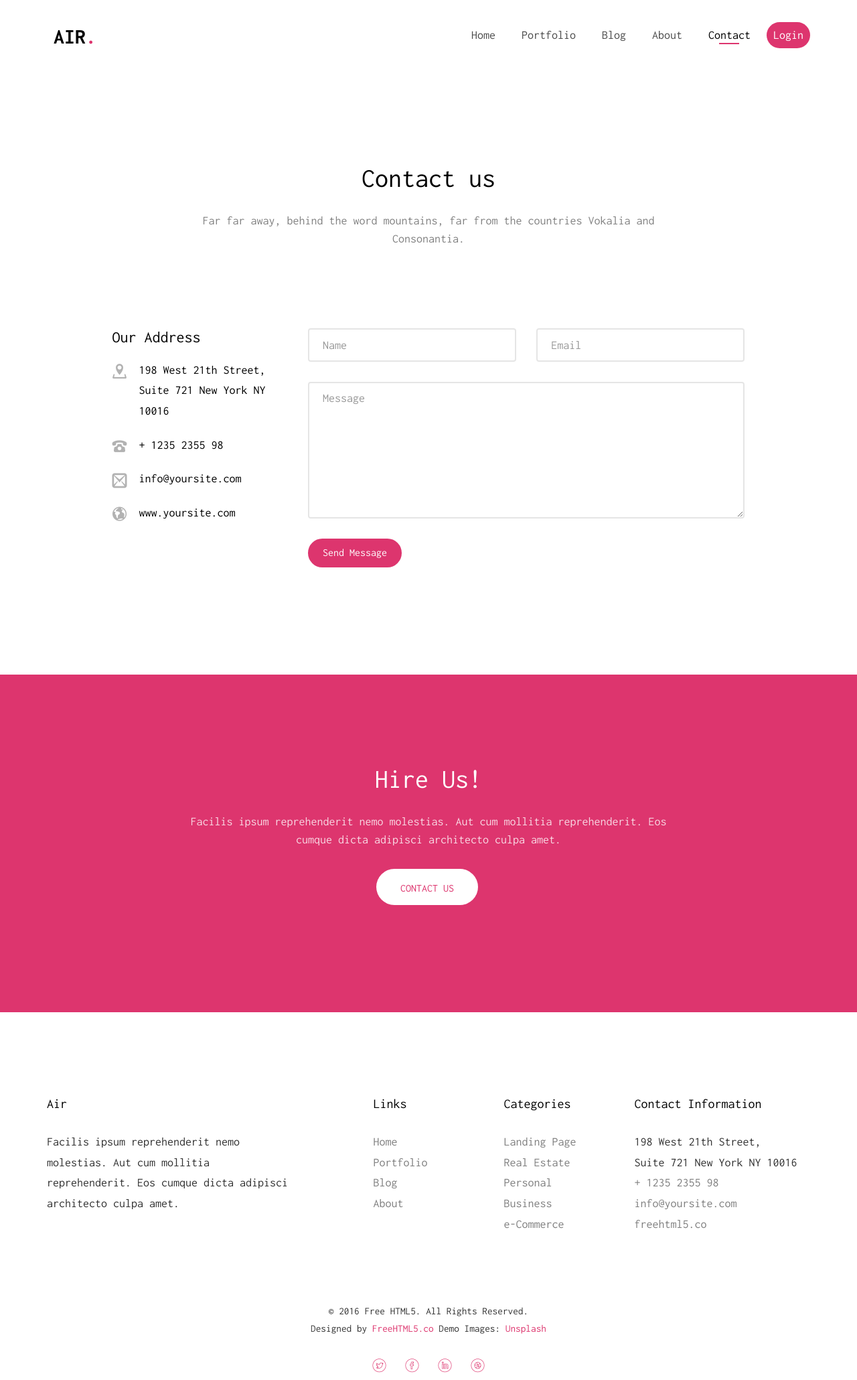
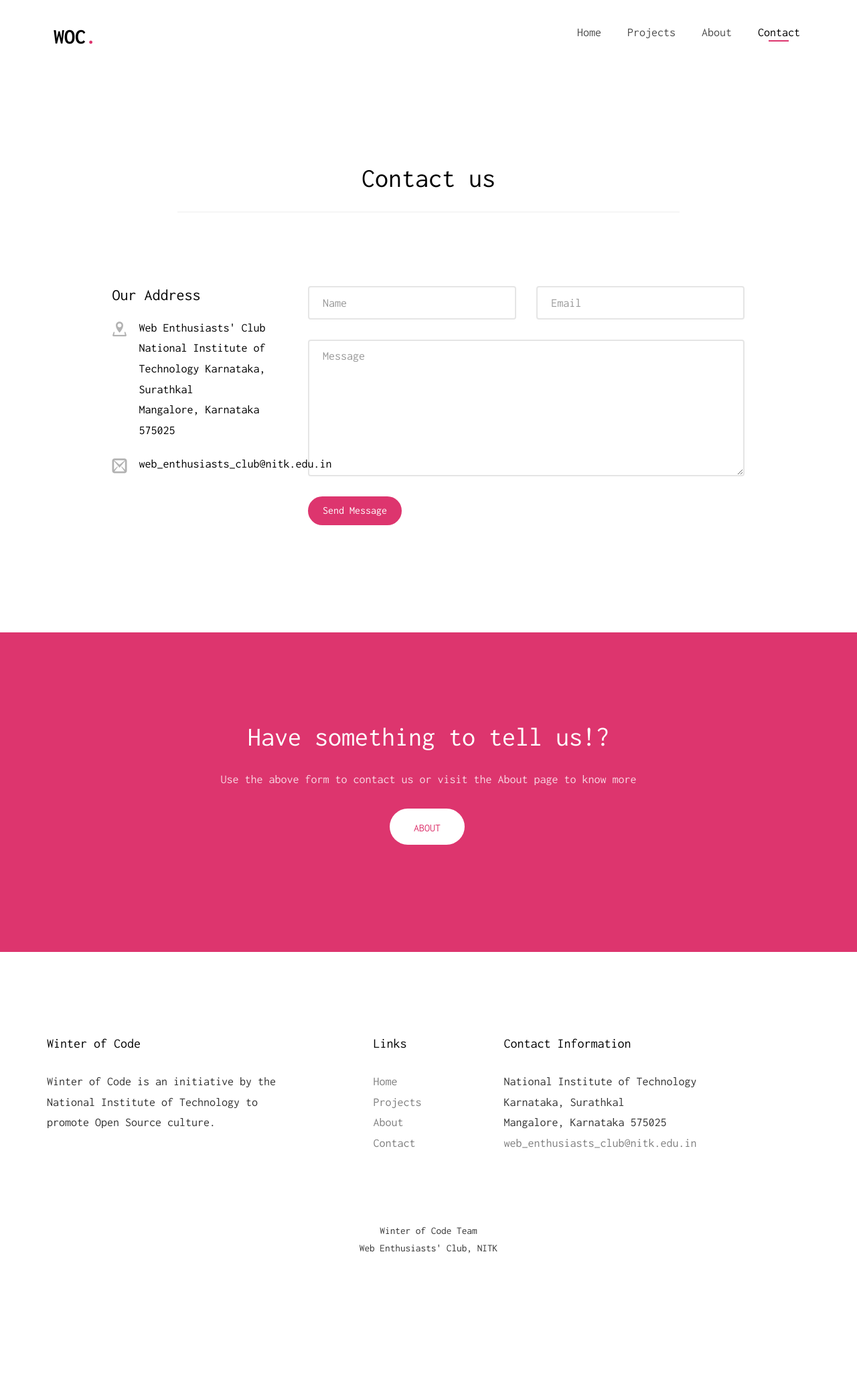
Before and after one commit to woc-nitk/woc-nitk.github.io, a plain HTML site: page contact.html in a window 1280 px wide. Shown: the whole page at 67% size. After the commit the page ends 2032 px from the top, so only its background shows below. Drawn offline with nearby package versions, Linux system fonts and the light colour scheme; a script that the page names is missing; files whose address does not match are found by name.

Commit message:
contact.html: aesthetic changes

```diff
--- a/contact.html
+++ b/contact.html
@@ -66,24 +66,14 @@
 			<div class="container">
 				<div class="row">
 					<div class="col-xs-2">
-						<div id="fh5co-logo"><a href="index.html">Air<span>.</span></a></div>
+						<div id="fh5co-logo"><a href="index.html">WOC<span>.</span></a></div>
 					</div>
 					<div class="col-xs-10 text-right menu-1">
 						<ul>
 							<li><a href="index.html">Home</a></li>
-							<li><a href="portfolio.html">Portfolio</a></li>
-							<li class="has-dropdown">
-								<a href="blog.html">Blog</a>
-								<ul class="dropdown">
-									<li><a href="#">Web Design</a></li>
-									<li><a href="#">eCommerce</a></li>
-									<li><a href="#">Branding</a></li>
-									<li><a href="#">API</a></li>
-								</ul>
-							</li>
+							<li><a href="projects.html">Projects</a></li>
 							<li><a href="about.html">About</a></li>
 							<li class="active"><a href="contact.html">Contact</a></li>
-							<li class="btn-cta"><a href="#"><span>Login</span></a></li>
 						</ul>
 					</div>
 				</div>
@@ -97,7 +87,7 @@
 			<div class="row animate-box">
 				<div class="col-md-8 col-md-offset-2 text-center fh5co-heading">
 					<h2>Contact us</h2>
-					<p>Far far away, behind the word mountains, far from the countries Vokalia and Consonantia.</p>
+					<hr>
 				</div>
 			</div>
 		</div>
@@ -106,10 +96,8 @@
 					<div class="col-md-3 col-md-push-1 animate-box">
 						<h3>Our Address</h3>
 						<ul class="contact-info">
-							<li><i class="icon-location"></i>198 West 21th Street, Suite 721 New York NY 10016</li>
-							<li><i class="icon-old-phone"></i>+ 1235 2355 98</li>
-							<li><i class="icon-mail22"></i><a href="#">info@yoursite.com</a></li>
-							<li><i class="icon-globe2"></i><a href="#">www.yoursite.com</a></li>
+							<li><i class="icon-location"></i>Web Enthusiasts' Club<br> National Institute of Technology Karnataka, Surathkal<br>Mangalore, Karnataka 575025</li>
+							<li><i class="icon-mail22"></i><a href="mailto:web_enthusiasts_club@nitk.edu.in">web_enthusiasts_club@nitk.edu.in</a></li>
 						</ul>
 					</div>
 					<div class="col-md-7 col-md-push-1 animate-box">
@@ -145,9 +133,9 @@
 		<div class="container">
 			<div class="row animate-box">
 				<div class="col-md-8 col-md-offset-2 text-center fh5co-heading">
-					<h2>Hire Us!</h2>
-					<p>Facilis ipsum reprehenderit nemo molestias. Aut cum mollitia reprehenderit. Eos cumque dicta adipisci architecto culpa amet.</p>
-					<p><a href="#" class="btn btn-default btn-lg">Contact Us</a></p>
+					<h2>Have something to tell us!?</h2>
+					<p>Use the above form to contact us or visit the About page to know more</p>
+					<p><a href="about.html" class="btn btn-default btn-lg">About</a></p>
 				</div>
 			</div>
 		</div>
@@ -157,37 +145,24 @@
 		<div class="container">
 			<div class="row row-pb-md">
 				<div class="col-md-4 fh5co-widget">
-					<h4>Air</h4>
-					<p>Facilis ipsum reprehenderit nemo molestias. Aut cum mollitia reprehenderit. Eos cumque dicta adipisci architecto culpa amet.</p>
+					<h4>Winter of Code</h4>
+					<p>Winter of Code is an initiative by the National Institute of Technology to promote Open Source culture.</p>
 				</div>
 				<div class="col-md-2 col-md-push-1 fh5co-widget">
 					<h4>Links</h4>
 					<ul class="fh5co-footer-links">
-						<li><a href="#">Home</a></li>
-						<li><a href="#">Portfolio</a></li>
-						<li><a href="#">Blog</a></li>
-						<li><a href="#">About</a></li>
-					</ul>
-				</div>
-
-				<div class="col-md-2 col-md-push-1 fh5co-widget">
-					<h4>Categories</h4>
-					<ul class="fh5co-footer-links">
-						<li><a href="#">Landing Page</a></li>
-						<li><a href="#">Real Estate</a></li>
-						<li><a href="#">Personal</a></li>
-						<li><a href="#">Business</a></li>
-						<li><a href="#">e-Commerce</a></li>
+						<li><a href="index.html">Home</a></li>
+						<li><a href="projects.html">Projects</a></li>
+						<li><a href="about.html">About</a></li>
+						<li><a href="contact.html">Contact</a></li>
 					</ul>
 				</div>
 
 				<div class="col-md-4 col-md-push-1 fh5co-widget">
 					<h4>Contact Information</h4>
 					<ul class="fh5co-footer-links">
-						<li>198 West 21th Street, <br> Suite 721 New York NY 10016</li>
-						<li><a href="tel://1234567920">+ 1235 2355 98</a></li>
-						<li><a href="mailto:info@yoursite.com">info@yoursite.com</a></li>
-						<li><a href="http://https://freehtml5.co">freehtml5.co</a></li>
+						<li>National Institute of Technology Karnataka, Surathkal <br>Mangalore, Karnataka 575025</li>
+						<li><a href="mailto:web_enthusiasts_club@nitk.edu.in">web_enthusiasts_club@nitk.edu.in</a></li>
 					</ul>
 				</div>
 
@@ -196,16 +171,16 @@
 			<div class="row copyright">
 				<div class="col-md-12 text-center">
 					<p>
-						<small class="block">&copy; 2016 Free HTML5. All Rights Reserved.</small>
-						<small class="block">Designed by <a href="http://freehtml5.co/" target="_blank">FreeHTML5.co</a> Demo Images: <a href="http://unsplash.co/" target="_blank">Unsplash</a></small>
+						<small class="block">Winter of Code Team</small>
+						<small class="block">Web Enthusiasts' Club, NITK</small>
 					</p>
 					<p>
-						<ul class="fh5co-social-icons">
+						<!-- <ul class="fh5co-social-icons">
 							<li><a href="#"><i class="icon-twitter"></i></a></li>
 							<li><a href="#"><i class="icon-facebook"></i></a></li>
 							<li><a href="#"><i class="icon-linkedin"></i></a></li>
 							<li><a href="#"><i class="icon-dribbble"></i></a></li>
-						</ul>
+						</ul> -->
 					</p>
 				</div>
 			</div>
```
Also changed, not shown: index.html (+3 -2 lines).
